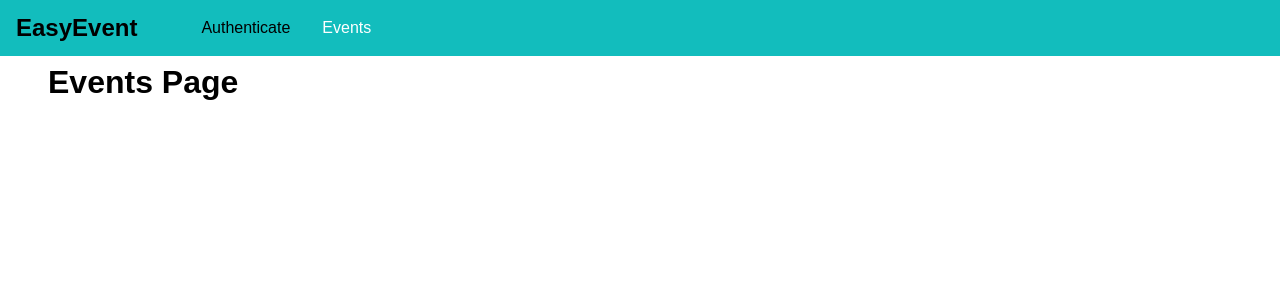
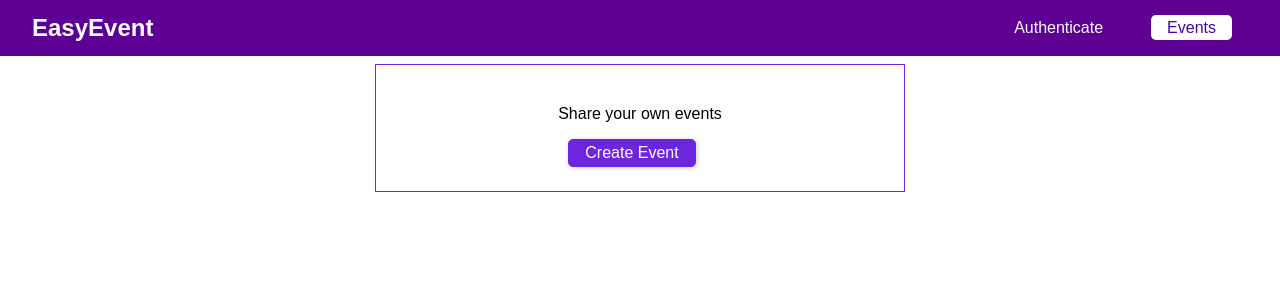
Before and after one commit to Mahdhir/React-Client-Node-GraphQL-Demo, a React (Create React App) app: page /events in a window 1280 px wide. Shown: the top 300 px of the page. Built offline with nearby package versions, Linux system fonts and the light colour scheme.

Commit message:
Added modal and backdrop

```diff
--- a/src/App.js
+++ b/src/App.js
@@ -3,7 +3,7 @@
 import AuthPage from './pages/Auth';
 import BookingsPage from './pages/Bookings';
 import EventsPage from './pages/Events';
-import MainNavigation from './components/navigation/MainNavigation';
+import MainNavigation from './components/Navigation/MainNavigation';
 import AuthContext from './context/auth-context';
 import { useState } from 'react';
 
@@ -23,15 +23,15 @@
   return (
     <BrowserRouter>
       <AuthContext.Provider value={{ token: token, userId: userId, login: login, logout: logout }}>
-        <MainNavigation token={token} />
+        <MainNavigation token={token} logout={logout}/>
         <main className="main-content">
           <Switch>
-            {!token && <Redirect from="/" to="/auth" exact />}
             {!token && <Route path="/auth" component={AuthPage} />}
             <Route path="/events" component={EventsPage} />
             {token && <Redirect from="/" to="/events" exact />}
             {token && <Redirect from="/auth" to="/events" exact />}
             {token && <Route path="/bookings" component={BookingsPage} />}
+            {!token && <Redirect to="/auth" exact />}
           </Switch>
         </main>
       </AuthContext.Provider>
--- /dev/null
+++ b/src/components/Backdrop/Backdrop.css
@@ -0,0 +1,8 @@
+.backdrop{
+    position: fixed;
+    top:0;
+    left:0;
+    height: 100vh;
+    width: 100%;
+    background: #000000cc;
+}
--- /dev/null
+++ b/src/components/Backdrop/Backdrop.js
@@ -0,0 +1,11 @@
+import React from 'react'
+import './Backdrop.css'
+const Backdrop = () => {
+    return (
+        <div className="backdrop">
+
+        </div>
+    )
+}
+
+export default Backdrop
--- /dev/null
+++ b/src/components/Modal/Modal.css
@@ -0,0 +1,36 @@
+.modal {
+    width: 90%;
+    background: white;
+    box-shadow: 0 2px 8px #00000026;
+    position: fixed;
+    top: 20vh;
+    left:5%;
+}
+
+.modal__header{
+    padding: 1rem;
+    background: rgb(108, 38, 221);
+    color: white;
+}
+
+.modal__header h1{
+    margin: 0;
+    font-size: 1.5rem;
+}
+
+.modal__content{
+    padding: 1rem;
+}
+
+.modal__actions{
+    display: flex;
+    justify-content: flex-end;
+    padding: 1rem;
+}
+
+@media (min-width: 768px){
+    .modal{
+        width: 30rem;
+        left: calc((100% - 30rem)/2);
+    }
+}
--- /dev/null
+++ b/src/components/Modal/Modal.js
@@ -0,0 +1,18 @@
+import React from 'react'
+import './Modal.css'
+const Modal = (props) => {
+    return (
+        <div className="modal">
+            <header className="modal__header">{props.title}</header>
+            <section className="modal__content">
+                {props.children}
+            </section>
+            <section className="modal__actions">
+            {props.canCancel && <button className="btn" onClick={props.onCancel}>Cancel</button>}
+            {props.canConfirm && <button className="btn" onClick={props.onConfirm}>Confirm</button>}
+            </section>
+        </div>
+    )
+}
+
+export default Modal
--- a/src/components/navigation/MainNavigation.css
+++ b/src/components/navigation/MainNavigation.css
@@ -1,13 +1,15 @@
 .main-navigation{
     position: fixed;
     left: 0;
-    top:0;
+    top: 0;
     width: 100%;
     height: 3.5rem;
-    background-color: rgb(18, 189, 189);
-    padding: 0 1rem;
+    background-color: rgb(94, 0, 148);
+    padding: 0 2rem;
     display: flex;
     align-items: center;
+    justify-content: space-between;
+    box-sizing: border-box;
 }
 
 .main-navigation__logo h1{
@@ -21,24 +23,36 @@
 
 .main-navigation__items ul{
     display: flex;
-    margin: 0 0 0 1.5rem;
+    margin: 0;
     padding: 0;
     list-style: none;
+    align-items: center;
 }
 
 .main-navigation__items li{
     margin: 0 1rem;
 }
 
-.main-navigation__items a, .main-navigation__logo a{
+.main-navigation__items a,
+.main-navigation__logo a,
+.main-navigation__items button
+{
     text-decoration: none;
-    color: rgb(0, 0, 0);
+    color: white;
+    padding: 0.25rem 1rem;
+    border:none;
+    font:inherit;
+    background: transparent;
+    cursor: pointer;
+    margin: 0;
 }
 
-.main-navigation__items a:hover,.main-navigation__items a:active,.main-navigation__items a.active{
-    color: rgb(255, 255, 255);
+.main-navigation__items a:hover,
+.main-navigation__items a:active,
+.main-navigation__items a.active,
+.main-navigation__items button:hover,
+.main-navigation__items button:active{
+    color: rgb(68, 3, 173);
+    background-color: #ffffff;
+    border-radius: 5px;
 }
-
-.main-navigation__logo :hover, .main-navigation__logo a:active{
-    color: rgb(207, 207, 207);
-}
--- a/src/components/navigation/MainNavigation.js
+++ b/src/components/navigation/MainNavigation.js
@@ -3,6 +3,7 @@
 import './MainNavigation.css'
 const MainNavigation = (props) => {
     const token = props.token;
+    const logout = props.logout;
     return (
         <header className="main-navigation">
 
@@ -17,7 +18,10 @@
                     {!token && <li><NavLink to="/auth">Authenticate</NavLink></li>}
                     <li><NavLink to="/events">Events</NavLink></li>
                     {token &&
+                    <>
                         <li><NavLink to="/bookings">Bookings</NavLink></li>
+                        <li><button onClick={logout}>Logout</button></li>
+                    </>
                     }
                 </ul>
             </nav>
--- a/src/index.css
+++ b/src/index.css
@@ -3,3 +3,38 @@
   padding: 10;
   font-family: sans-serif;
 }
+
+.form-control label, .form-control input{
+  width: 100%;
+  display: block;
+}
+
+.form-control{
+  margin-bottom: 1rem;
+}
+
+.form-control label{
+  margin-bottom: 0.5rem;
+}
+
+.form-actions button,
+.btn{
+  background-color: rgb(108, 38, 221);
+  border: 1px solid rgb(108, 38, 221);
+  font:inherit;
+  border-radius: 5px;
+  padding:0.25rem 1rem;
+  margin-right: 1rem;
+  box-shadow: 1px 1px 5px #00000036;
+  color:rgb(255, 255, 255);
+  cursor: pointer;
+}
+
+.form-actions button:active,
+.form-actions button:hover,
+.btn:hover,
+.btn:active{
+  background-color:rgb(44, 2, 112) ;
+  border: 1px solid rgb(44, 2, 112);
+
+}
--- a/src/pages/Auth.css
+++ b/src/pages/Auth.css
@@ -3,34 +3,3 @@
     max-width: 80%;
     margin: 5rem auto;
 }
-
-.form-control label, .form-control input{
-    width: 100%;
-    display: block;
-}
-
-.form-control{
-    margin-bottom: 1rem;
-}
-
-.form-control label{
-    margin-bottom: 0.5rem;
-}
-
-.form-actions button{
-    background-color: #01d1d1;
-    border: 1px solid #01d1d1;
-    font:inherit;
-    border-radius: 5px;
-    padding:0.25rem 1rem;
-    margin-right: 1rem;
-    box-shadow: 1px 1px 5px #00000036;
-    color:rgb(0, 72, 94);
-    cursor: pointer;
-}
-
-.form-actions button:active,
-.form-actions button:hover{
-    background: #049c9c;
-    border-color: #049c9c;
-}
--- /dev/null
+++ b/src/pages/Events.css
@@ -0,0 +1,8 @@
+.events-control{
+    text-align: center;
+    border: 1px solid rgb(108, 38, 221);
+    padding: 1.5rem;
+    margin:2rem auto;
+    width: 30rem;
+    max-width: 80%;
+}
--- a/src/pages/Events.js
+++ b/src/pages/Events.js
@@ -1,8 +1,36 @@
-import React from 'react';
+import React, { useState } from 'react';
+import './Events.css';
+import Modal from '../components/Modal/Modal';
+import Backdrop from '../components/Backdrop/Backdrop';
+function EventsPage() {
+    const [creatingEvent, setCreatingEvent] = useState(false);
 
-function EventsPage() {
+    const startCreateEventHandler = () => {
+        setCreatingEvent(true);
+    }
+
+    const modalConfirmHandler = () => {
+        setCreatingEvent(false)
+    }
+    const modalCancelHandler = () => {
+        setCreatingEvent(false)
+    }
+
     return (
-        <h1>Events Page</h1>
+        <>
+            {creatingEvent && <><Backdrop />
+                <Modal title="Add Event" canCancel canConfirm onCancel={modalCancelHandler} onConfirm={modalConfirmHandler}>
+                    <p>Modal Content</p>
+                </Modal>
+            </>
+            }
+            <div className="events-control">
+                <p>Share your own events</p>
+                <button className="btn" onClick={startCreateEventHandler}>
+                    Create Event
+                </button>
+            </div>
+        </>
     )
 }
 
```
